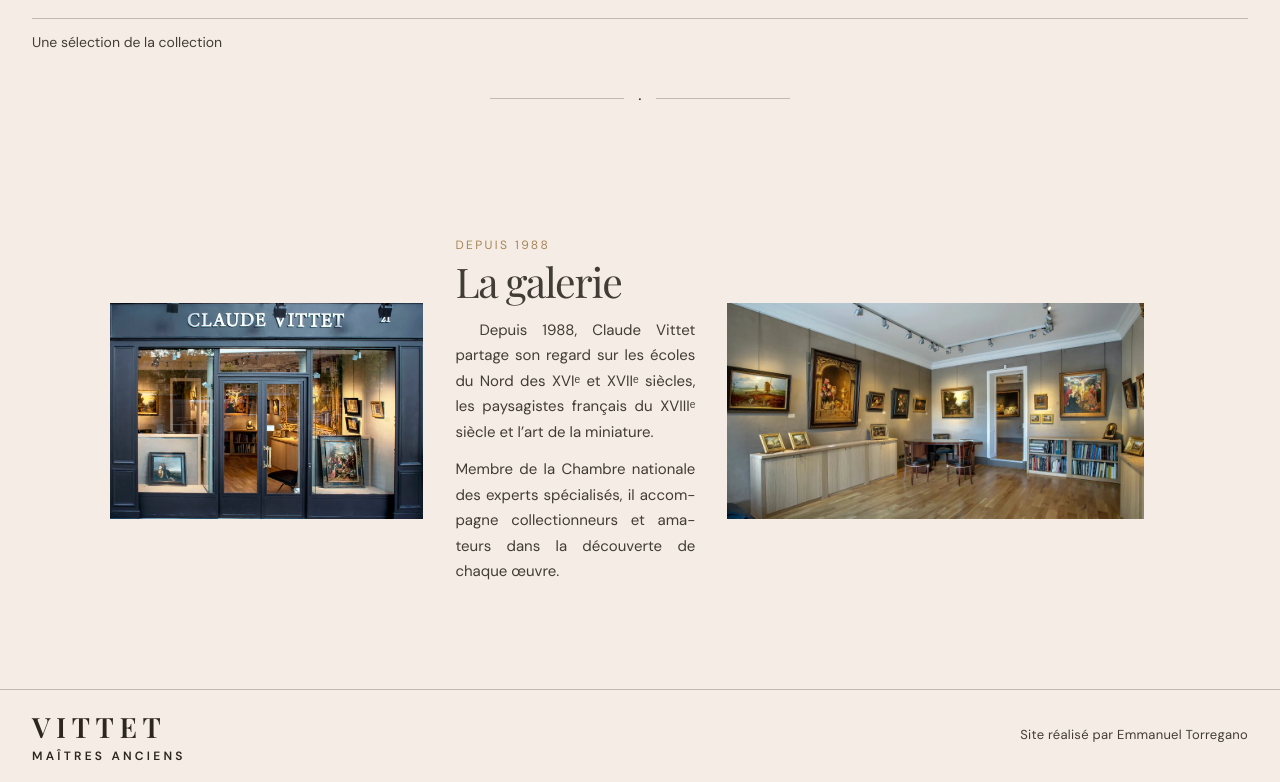
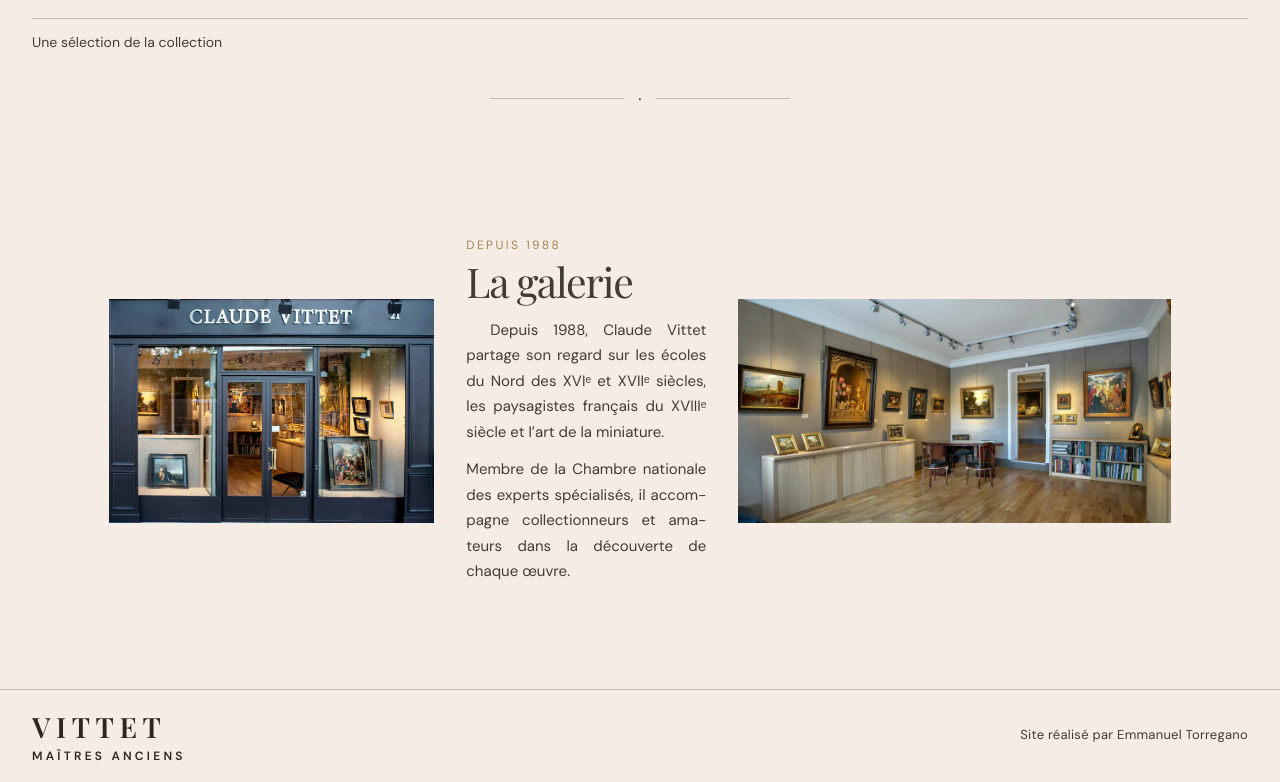
Before and after one commit to ZaraA1971/pupitre-core, a PHP site: page / in a window 1280 px wide. Shown: the part 1889-2671 px from the top of the page. Run offline with PHP 8.4, Linux system fonts and the light colour scheme.

Commit message:
Center #galerie triptych as a content-sized block
Use auto columns with equal photo height and justify-content:center
so façade | text | salle sits centered under the section ornament,
keeping natural proportions and no crop.

Co-authored-by: Emmanuel Torregano <ZaraA1971@users.noreply.github.com>

```diff
--- a/galerie-vittet/index.html
+++ b/galerie-vittet/index.html
@@ -17,7 +17,7 @@
   <link rel="preconnect" href="https://fonts.googleapis.com">
   <link rel="preconnect" href="https://fonts.gstatic.com" crossorigin>
   <link href="https://fonts.googleapis.com/css2?family=DM+Sans:wght@400;500;600&family=Playfair+Display:wght@400;500;600;700&display=swap" rel="stylesheet">
-  <link rel="stylesheet" href="style.css?v=20261104-secorn2">
+  <link rel="stylesheet" href="style.css?v=20261104-galctr">
 </head>
 <body>
   <!-- Balance des blancs douce pour --img-enhance (pas de teinte brune / sépia). -->
--- a/galerie-vittet/style.css
+++ b/galerie-vittet/style.css
@@ -863,16 +863,15 @@ footer a {
   font-size: var(--type-meta);
 }
 
-/* #galerie — façade | copy | salle (equal photo height, uncropped) */
+/* #galerie — façade | copy | salle (equal photo height, uncropped, centered) */
 .about {
   --gap: 32px;
   --side: 240px;
-  /* fr ≈ aspects 1024/705, 1024/530 — same height, no crop */
+  /* Equal height ≈ prior 80% @1440; auto cols size to photos → whole block centers */
+  --gal-photo-h: clamp(200px, 17.5vw, 252px);
   display: grid;
-  grid-template-columns:
-    minmax(0, 1.4525fr)
-    var(--side)
-    minmax(0, 1.9321fr);
+  grid-template-columns: auto var(--side) auto;
+  justify-content: center;
   gap: var(--gap);
   align-items: center;
   padding: 96px var(--page-pad) 96px;
@@ -887,21 +886,14 @@ footer a {
   margin: 0;
   min-width: 0;
   display: flex;
-}
-
-/* Photos at 80% width; hug the centre copy */
-.about-photo--facade {
-  justify-content: flex-end;
-}
-
-.about-photo--salle {
-  justify-content: flex-start;
+  justify-content: center;
 }
 
 .about-photo img {
   display: block;
-  width: 80%;
-  height: auto;
+  height: var(--gal-photo-h);
+  width: auto;
+  max-width: 100%;
   object-fit: contain;
 }
 
@@ -1284,16 +1276,23 @@ footer {
   .about {
     --side: min(340px, 100%);
     --gap: 28px;
-    grid-template-columns: 1fr;
-    justify-items: start;
+    grid-template-columns: minmax(0, 1fr);
+    justify-content: center;
+    justify-items: center;
     padding: 72px var(--page-pad-lg) 72px;
   }
   .about-photo {
     max-width: 520px;
     width: 100%;
+    justify-content: center;
+  }
+  .about-photo img {
+    height: auto;
+    width: 100%;
   }
   .about-copy {
     max-width: 340px;
+    width: 100%;
     justify-content: flex-start;
     gap: 12px;
     padding-block: 4px 8px;
```
Also changed, not shown: STATUS.md (+8 -0 lines), compte-rendu-galctr-galerie-vittet.md (added, +38 -0 lines).
